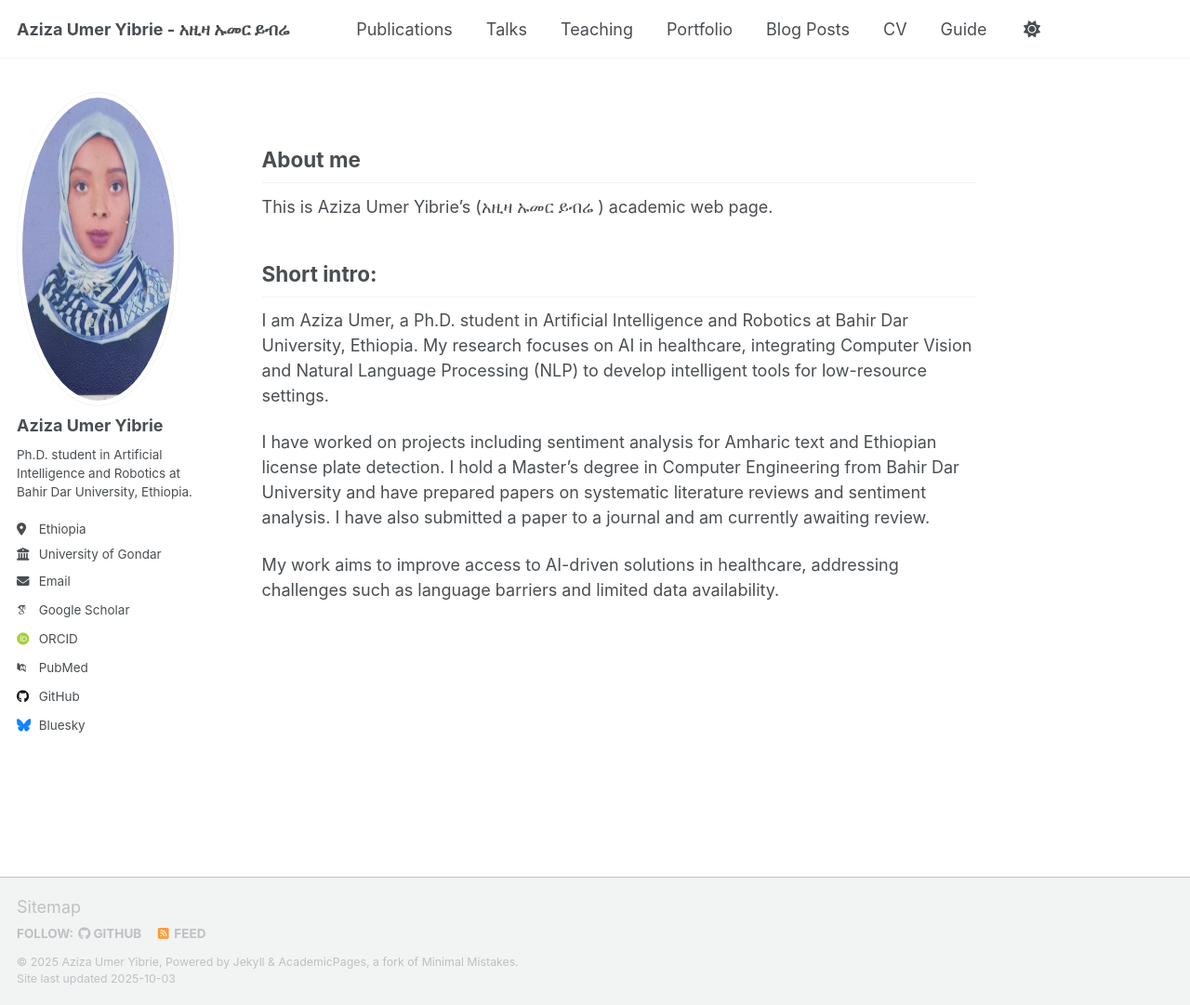
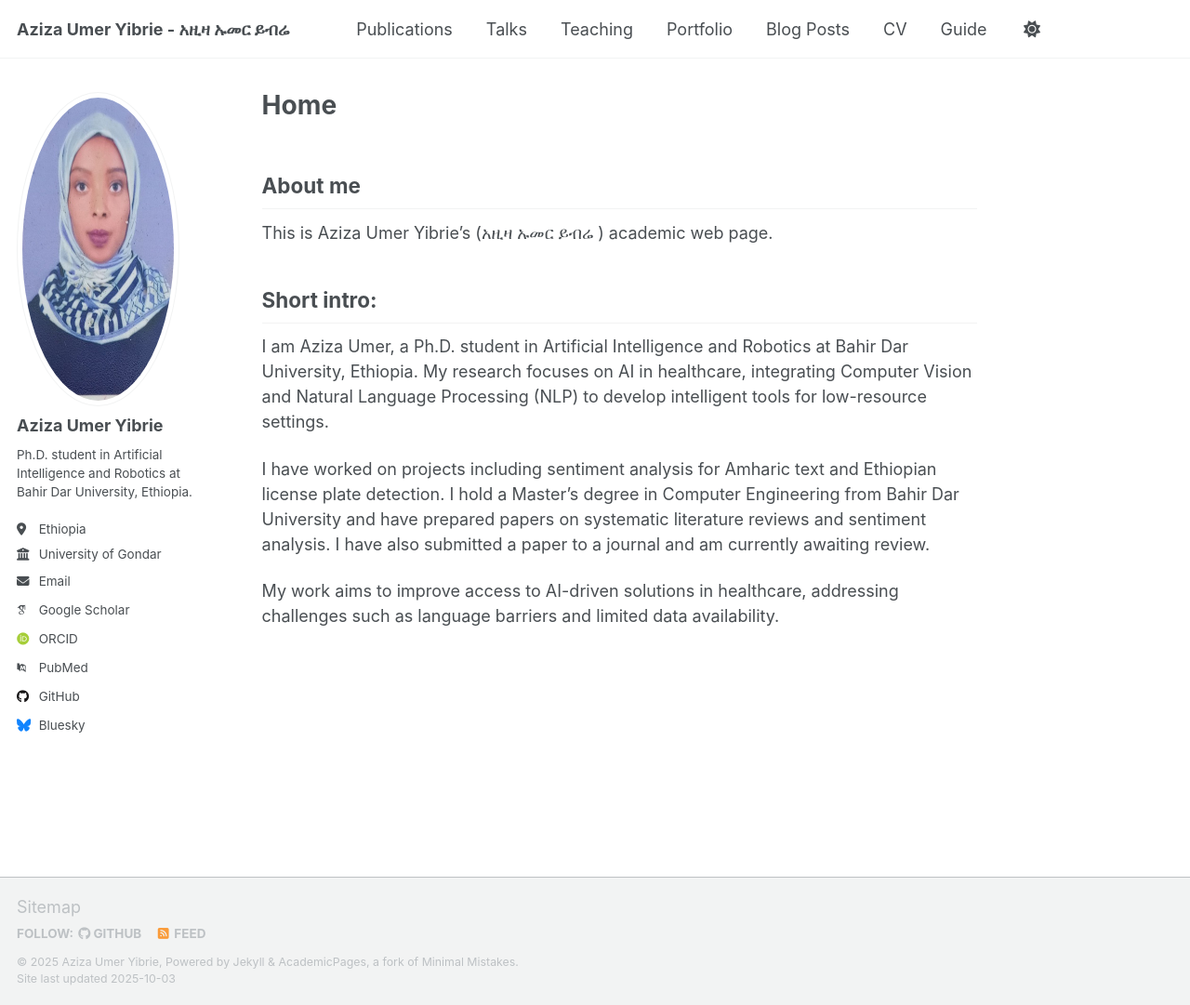
Before and after one commit to AzizaUmer/azizaumer.github.io, a Jekyll site: the page built from _pages/index.md, in a window 1280 px wide and 1081 px high. Shown: the whole window at 93% size. Built offline with Jekyll 4.4.1, drawn with Linux system fonts in a browser that asks for light colours; some web fonts are replaced; a script that is not in the unit is left out.

Commit message:
Update index.md

```diff
--- a/_pages/index.md
+++ b/_pages/index.md
@@ -1,6 +1,5 @@
 ---
-title: ""
-permalink: /about/
+title: "Home"
 layout: single
 author_profile: true
 ---
```
